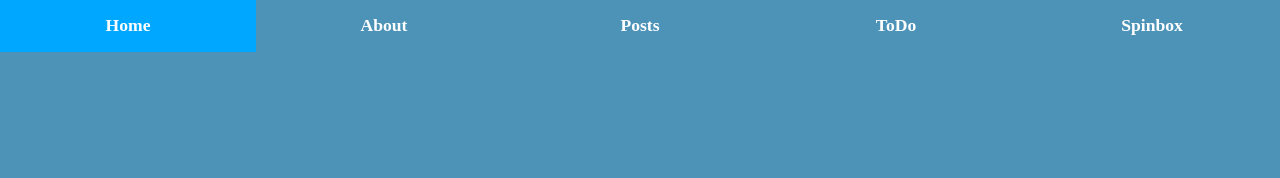
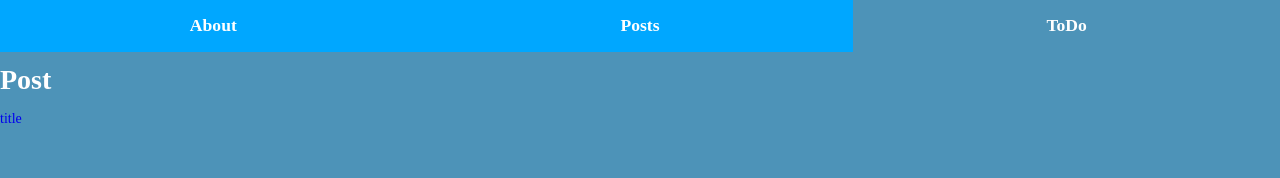
Before and after one commit to Eclatant/Blog, a React (Create React App) app in the folder Client/: page /post in a window 1280 px wide. Shown: the top 178 px of the page. Built offline with nearby package versions, Linux system fonts and the light colour scheme.

Commit message:
Post 관련 디렉토리 구조 변경 및 Router 수정

```diff
--- a/Client/src/App.js
+++ b/Client/src/App.js
@@ -3,11 +3,11 @@ import { BrowserRouter as Router, Route, Switch } from 'react-router-dom';
 
 import Header from './share/Header';
 
-import Home from './pages/Home';
 import About from './pages/About';
-import Posts from './pages/Posts';
+import PostList from './pages/Post/PostList';
+import PostDetail from './pages/Post/PostDetail';
+import PostCreate from './pages/Post/PostCreate';
 import ToDo from './pages/ToDo/';
-import Spinbox from './components/Spinbox/';
 import NotFound from './pages/NotFound';
 
 const App = () => (
@@ -15,11 +15,11 @@ const App = () => (
     <div>
       <Header />
       <Switch>
-        <Route exact path="/" component={Home} />
-        <Route path="/about" component={About} />
-        <Route path="/posts" component={Posts} />
+        <Route exact path="/" component={About} />
+        <Route exact path="/post" component={PostList} />
+        <Route path="/post/:id" component={PostDetail} />
+        <Route path="/post/create" component={PostCreate} />
         <Route path="/todo" component={ToDo} />
-        <Route path="/spinbox" component={Spinbox} />
         <Route component={NotFound} />
       </Switch>
     </div>
--- /dev/null
+++ b/Client/src/pages/Post/PostCreate.js
@@ -0,0 +1,3 @@
+import React, { Component } from 'react';
+
+export default class PostCreate extends Component {}
--- /dev/null
+++ b/Client/src/pages/Post/PostDetail.js
@@ -0,0 +1,11 @@
+import React from 'react';
+import { Route, Link } from 'react-router-dom';
+
+const PostDetail = ({ match, location }) => (
+  <div>
+    <h2>{match.params.title}</h2>
+    <h3>{new URLSearchParams(location.search).get('keyword')}</h3>
+  </div>
+);
+
+export default PostDetail;
--- /dev/null
+++ b/Client/src/pages/Post/PostList.js
@@ -0,0 +1,16 @@
+import React, { Component } from 'react';
+import { Link, Route } from 'react-router-dom';
+
+import PostDetail from './PostDetail';
+
+export default class PostList extends Component {
+  render() {
+    return (
+      <div className="page-post">
+        <h1>Post</h1>
+        <Link to="/posts/:id">title</Link>
+        <Route path="/posts/:title" component={PostDetail} />
+      </div>
+      );
+  }
+}
--- a/Client/src/pages/Posts.js
+++ /dev/null
@@ -1,20 +0,0 @@
-import React from 'react';
-import { Route, Link } from 'react-router-dom';
-
-const Post = ({ match, location }) => (
-  <div>
-    <h2>{match.params.title}</h2>
-    <h3>{new URLSearchParams(location.search).get('keyword')}</h3>
-  </div>
-);
-
-const Posts = () => (
-  <div>
-    <h1>Post</h1>
-    <Link to="/posts/react">React</Link>
-    <Link to="/posts/redux">Redux</Link>
-    <Route path="/posts/:title" component={Post} />
-  </div>
-);
-
-export default Posts;
--- a/Client/src/share/Header/index.js
+++ b/Client/src/share/Header/index.js
@@ -4,11 +4,9 @@ import './Header.css';
 
 const Header = () => (
   <div className="header">
-    <NavLink exact to="/" className="item" activeClassName="active">Home</NavLink>
-    <NavLink to="/about" className="item" activeClassName="active">About</NavLink>
-    <NavLink to="/posts" className="item" activeClassName="active">Posts</NavLink>
+    <NavLink exact to="/" className="item" activeClassName="active">About</NavLink>
+    <NavLink to="/post" className="item" activeClassName="active">Posts</NavLink>
     <NavLink to="/todo" className="item" activeClassName="active">ToDo</NavLink>
-    <NavLink to="/spinbox" className="item" activeClassName="active">Spinbox</NavLink>
   </div>
 );
 
```
